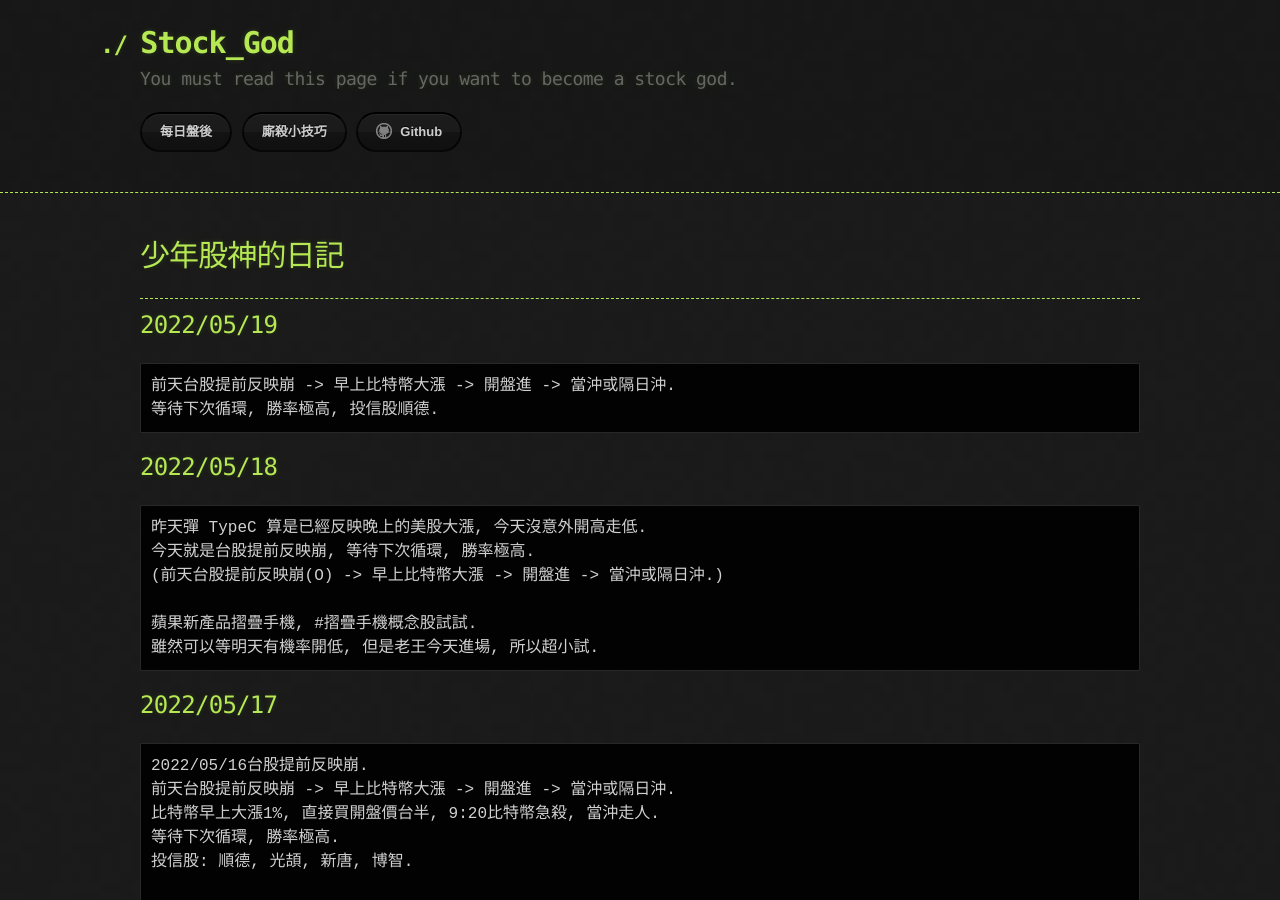
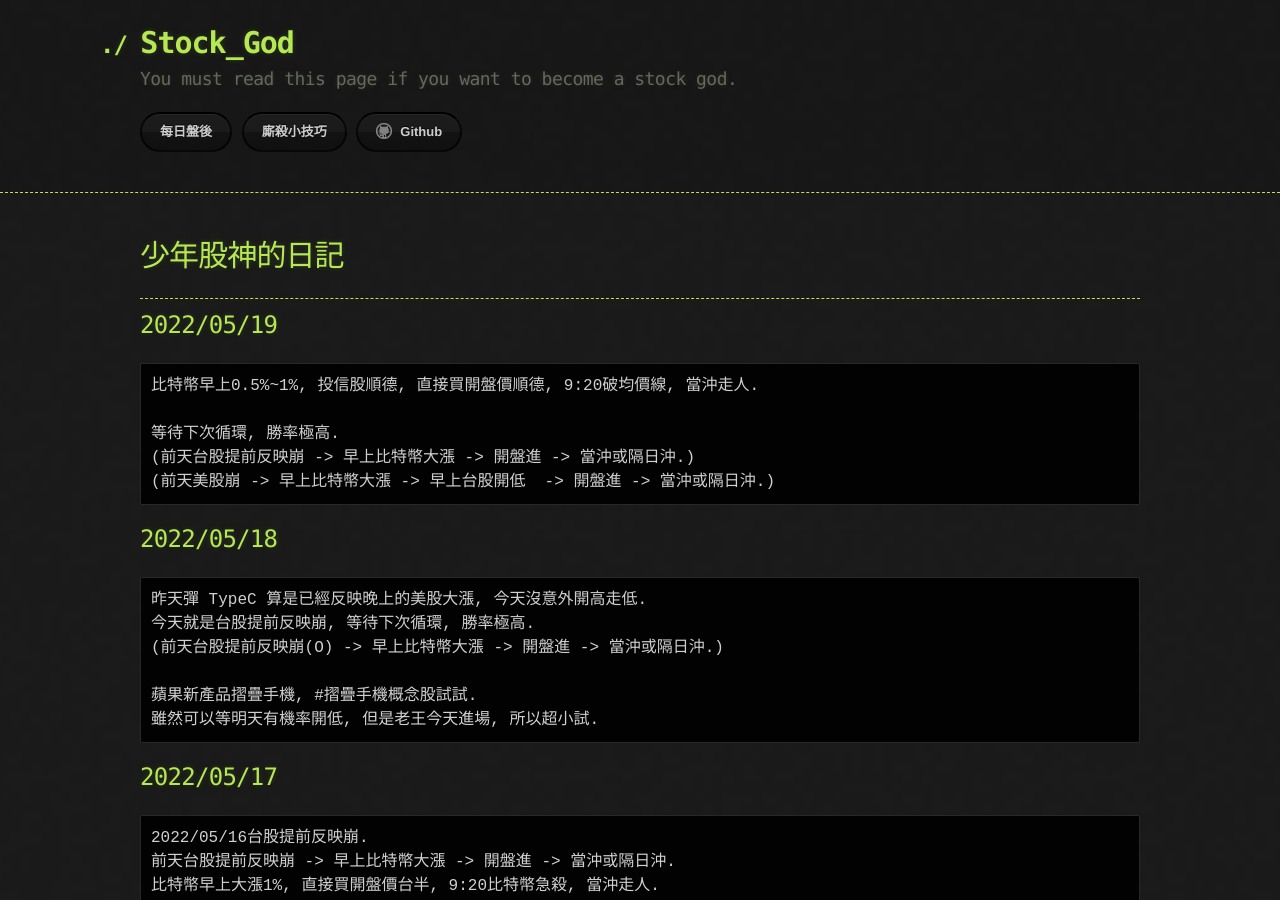
Before and after one commit to lepg5487/Stock_God, a Jekyll site: the page built from index.md, in a window 1280 px wide and 900 px high. Built offline with Jekyll 4.4.1, drawn with Linux system fonts in a browser that asks for light colours; our own code applies the rules of GitHub Pages for plain Markdown files.

Commit message:
Update index.md

````diff
--- a/index.md
+++ b/index.md
@@ -8,8 +8,11 @@ layout: testlayouts
 
 ## 2022/05/19
 ```
-前天台股提前反映崩 -> 早上比特幣大漲 -> 開盤進 -> 當沖或隔日沖.
-等待下次循環, 勝率極高, 投信股順德.
+比特幣早上0.5%~1%, 投信股順德, 直接買開盤價順德, 9:20破均價線, 當沖走人.
+
+等待下次循環, 勝率極高.
+(前天台股提前反映崩 -> 早上比特幣大漲 -> 開盤進 -> 當沖或隔日沖.)
+(前天美股崩 -> 早上比特幣大漲 -> 早上台股開低  -> 開盤進 -> 當沖或隔日沖.)
 ```
 
 ## 2022/05/18
````
